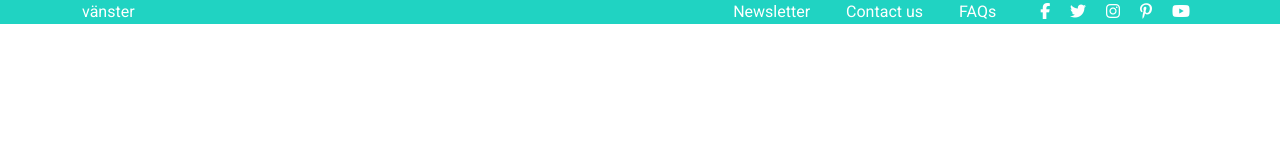
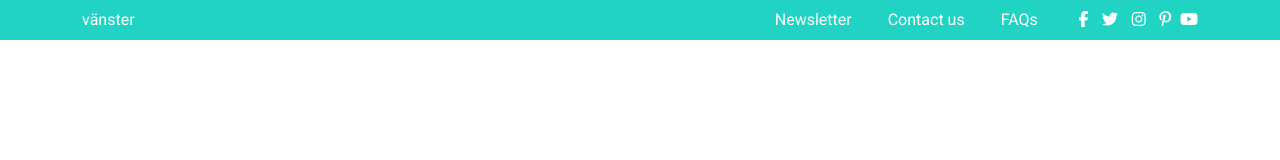
Before and after one commit to Demsity/Assignment, a plain HTML site: page Index.html in a window 1280 px wide. Drawn offline with nearby package versions, Linux system fonts and the light colour scheme.

Commit message:
structured links and icons top-menu

```diff
--- a/CSS/style.scss
+++ b/CSS/style.scss
@@ -44,6 +44,8 @@ html, body {
 .top-menu {
     background-color: var(--color-theme);
     color: var(--color-white);
+    height: 40px;
+
 
     > .container {
         height: 100%;
@@ -62,13 +64,23 @@ html, body {
         color: var(--color-theme-dark);
     }
 
-    .social-media  {
-        margin-left: 1rem;
+    .menu-links {
+        .social-media  {
+            margin-left: 1rem;
+
+            a {
+                margin: 0.3rem;
+
+            }
+
+            a:last-child {
+                margin: 0 0 0 0;
+
+            }
+
+        }
 
     }
 
-    .social-media a {
-        margin: 0.5rem;
 
-    }
 }
```
Also changed, not shown: CSS/style.css, 1 other file.
